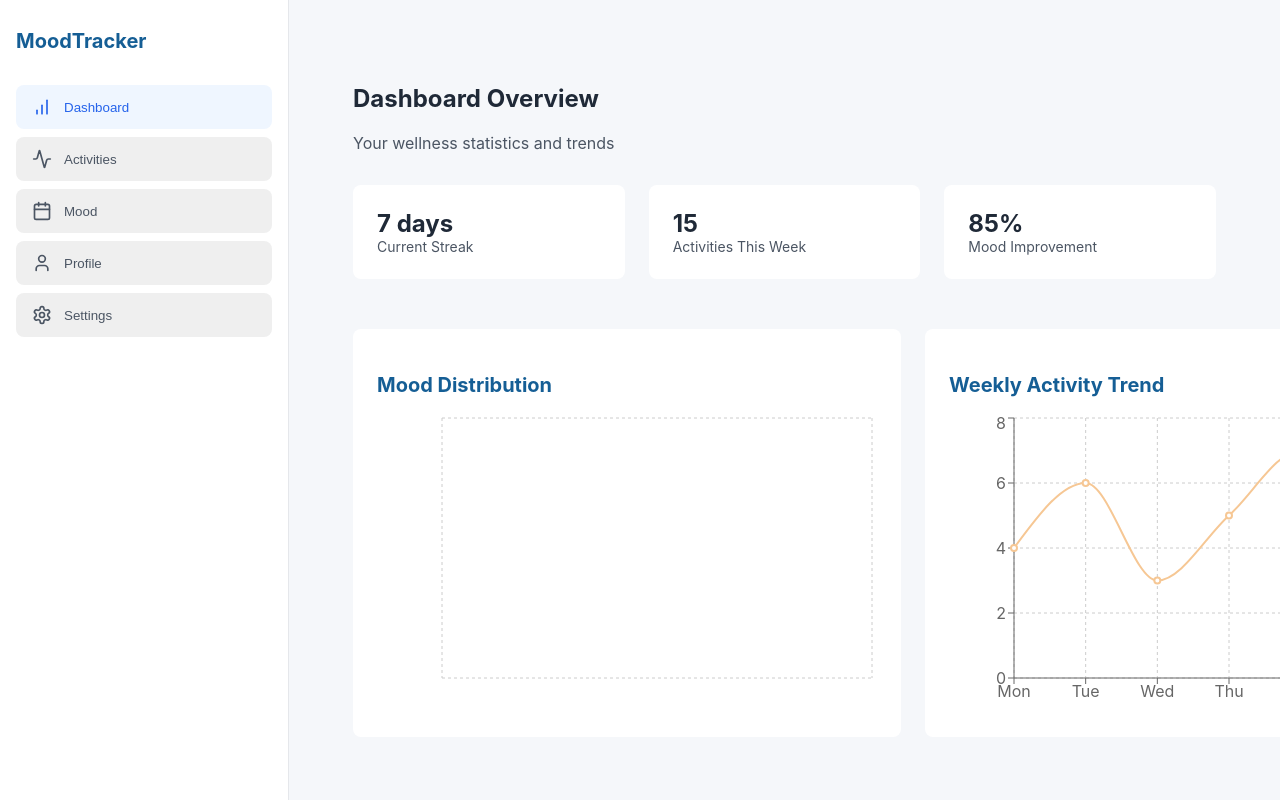
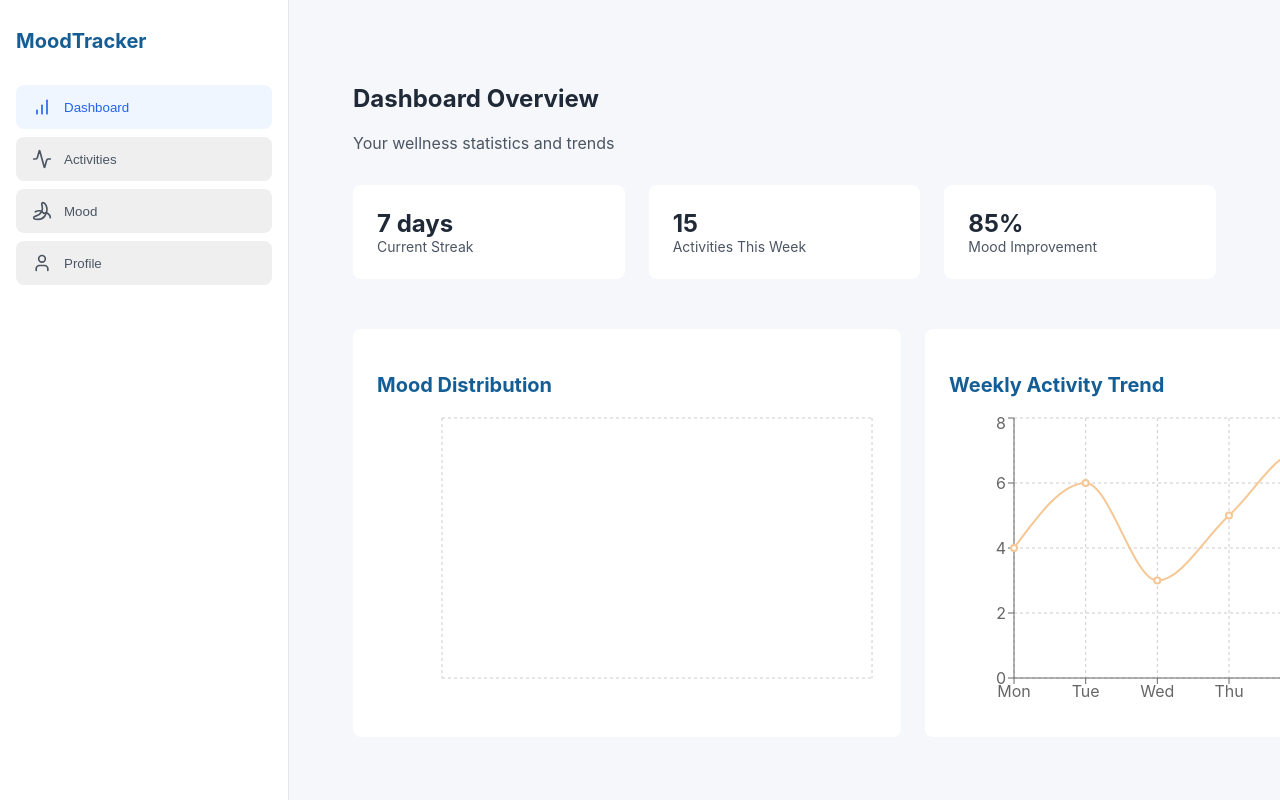
Before and after one commit to aryanballani/MoodFlow, a React (Create React App) app in the folder client/: page /dashboard in a window 1280 px wide. Shown: the top 800 px of the page. Built offline with nearby package versions, Linux system fonts and the light colour scheme.

Commit message:
Added-mood-logo-and-removed-settings

```diff
--- a/client/public/index.html
+++ b/client/public/index.html
@@ -24,7 +24,7 @@
       work correctly both with client-side routing and a non-root public URL.
       Learn how to configure a non-root public URL by running `npm run build`.
     -->
-    <title>React App</title>
+    <title>Mood</title>
   </head>
   <body>
     <noscript>You need to enable JavaScript to run this app.</noscript>
--- a/client/src/components/sidebar.js
+++ b/client/src/components/sidebar.js
@@ -1,6 +1,6 @@
 import React from 'react';
 import { useNavigate, useLocation } from 'react-router-dom';
-import { Calendar, Activity, BarChart, Settings, User } from 'lucide-react';
+import { Banana, Activity, BarChart, User } from 'lucide-react';
 import '../styles/sidebar.css';
 
 const Sidebar = () => {
@@ -11,9 +11,8 @@ const Sidebar = () => {
   const sidebarItems = [
     { id: 'dashboard', icon: BarChart, label: 'Dashboard', path: '/dashboard' },
     { id: 'activities', icon: Activity, label: 'Activities', path: '/activities' },
-    { id: 'mood', icon: Calendar, label: 'Mood', path: '/mood' },
+    { id: 'mood', icon: Banana, label: 'Mood', path: '/mood' },
     { id: 'profile', icon: User, label: 'Profile', path: '/profile' },
-    { id: 'settings', icon: Settings, label: 'Settings', path: '/settings' }
   ];
 
   const handleNavigation = (path) => {
```
Also changed, not shown: 1 other file (tests, documents, lock files or other folders).
